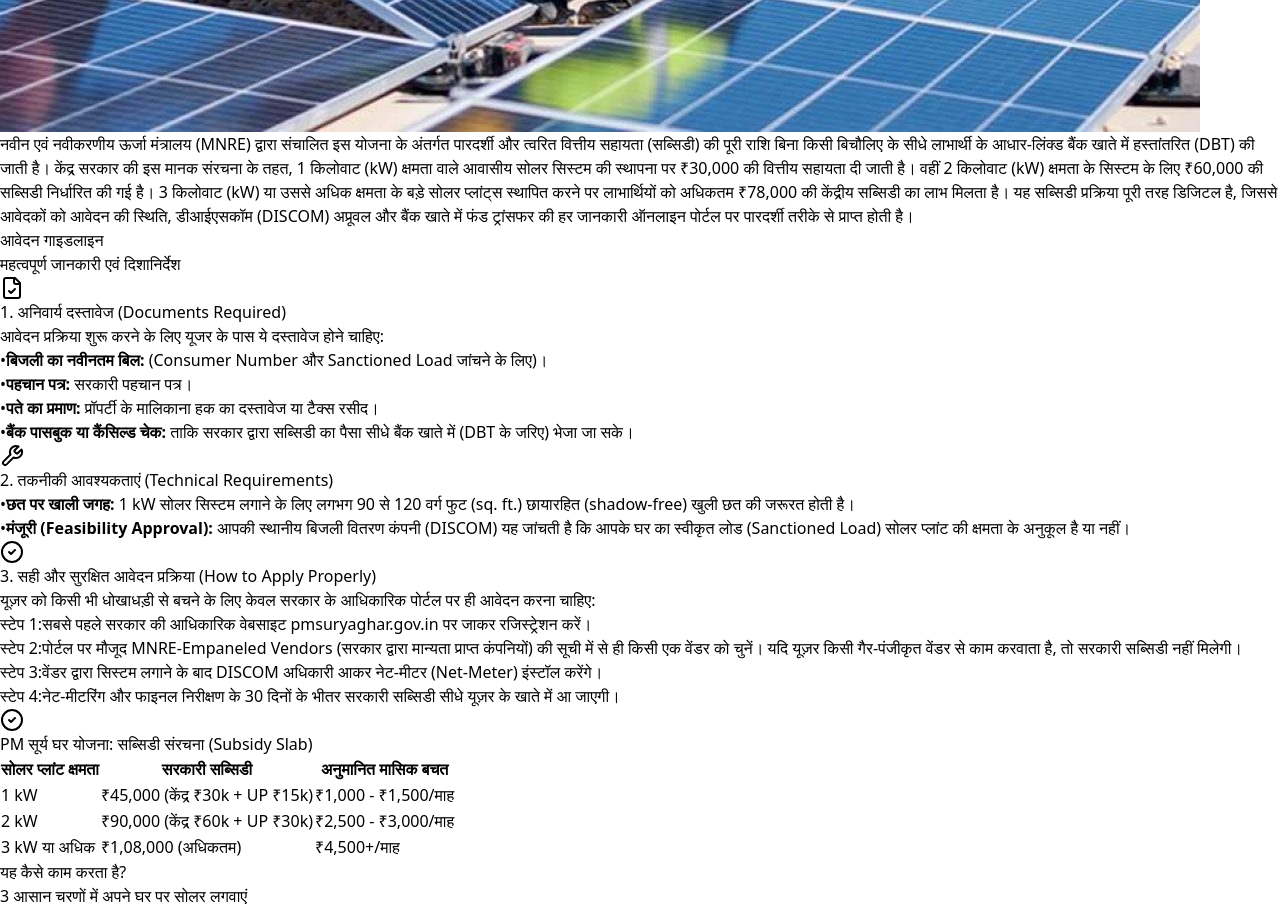
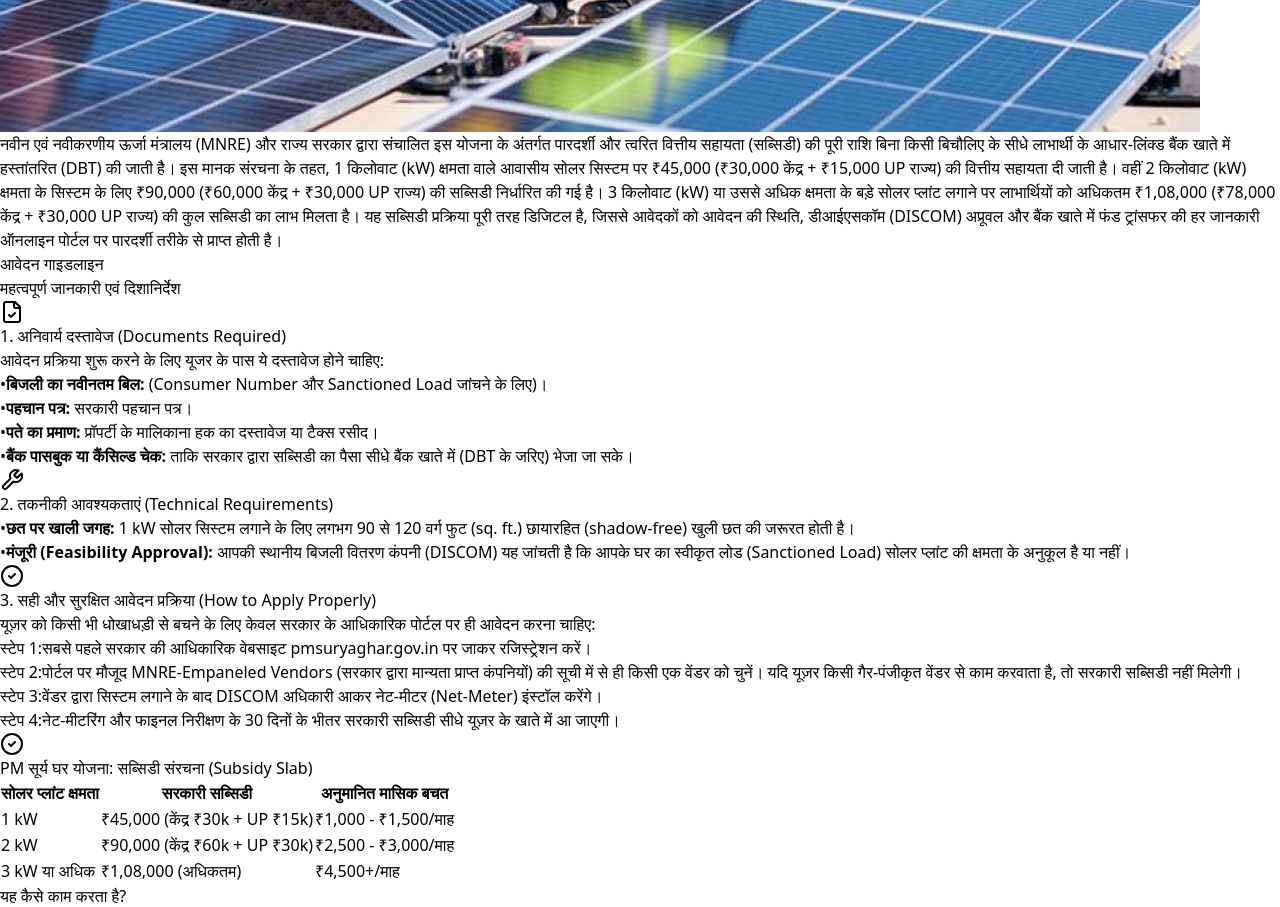
Before and after one commit to arvind9554/solar-calculator, a React (Vite) app: page / in a window 1280 px wide. Shown: the part 2100-3007 px from the top of the page. Built offline with nearby package versions, Linux system fonts and the light colour scheme; the HTML template or start-up script is replaced by a standard one.

Commit message:
updated code file

```diff
--- a/src/App.jsx
+++ b/src/App.jsx
@@ -134,8 +134,8 @@ export default function App() {
 
                   <div className="grid grid-cols-1 md:grid-cols-2 gap-4 sm:gap-6 items-center">
                     <p className="text-xs sm:text-sm text-slate-600 leading-relaxed text-justify">
-                      {lang === 'hi'? 'भारत सरकार द्वारा शुरू की गई PM सूर्य घर: मुफ्त बिजली योजना देश के 1 करोड़ से अधिक परिवारों को स्वच्छ, पर्यावरण-अनुकूल और किफायती सौर ऊर्जा से जोड़ने का एक दूरदर्शी और महत्वाकांक्षी राष्ट्रीय अभियान है। इस योजना का प्राथमिक उद्देश्य मध्यम और निम्न-मध्यम आय वर्ग वाले परिवारों के मासिक बिजली बिलों के भारी-भरकम वित्तीय बोझ को खत्म करके उन्हें ऊर्जा के क्षेत्र में पूरी तरह आत्मनिर्भर बनाना है। इसके तहत पात्र लाभार्थियों को अपने छतों (Rooftops) पर सोलर पैनल स्थापित करने के लिए भारत सरकार द्वारा ₹78,000 तक की प्रत्यक्ष डीबीटी (Direct Benefit Transfer) सब्सिडी प्रदान की जाती है। इतना ही नहीं, अतिरिक्त लागत को आसान बनाने के लिए बैंकों के माध्यम से बहुत कम ब्याज दर पर बिना किसी जटिल गारंटी के लोन (Collateral-Free Financing) की सुविधा भी उपलब्ध कराई जाती है। यह योजना न केवल आम नागरिकों को हर महीने 300 यूनिट तक मुफ्त बिजली का लाभ देती है, बल्कि नेट-मीटरिंग तकनीक के माध्यम से अतिरिक्त उत्पादित बिजली को DISCOM को बेचकर अतिरिक्त आय कमाने का शानदार अवसर भी प्रदान करती है।'
-                      : 'The PM Surya Ghar: Muft Bijli Yojana, launched by the Government of India, is a visionary and ambitious national initiative aimed at empowering over 1 crore households across the country with clean, sustainable, and affordable solar energy. The primary objective of this flagship scheme is to relieve middle and lower-middle-income families from the heavy financial burden of monthly electricity bills, fostering complete energy independence. Under this scheme, eligible beneficiaries receive a direct government subsidy (DBT) of up to ₹78,000 for installing rooftop solar systems. To make solar adoption seamlessly accessible, collateral-free bank loans are also facilitated at highly concessional interest rates. Beyond delivering up to 300 units of free electricity every month, the scheme allows households to generate passive income by feeding surplus power back into the grid through smart net-metering technology.'}
+                      {lang === 'hi'? 'भारत सरकार द्वारा शुरू की गई PM सूर्य घर: मुफ्त बिजली योजना देश के 1 करोड़ से अधिक परिवारों को स्वच्छ, पर्यावरण-अनुकूल और किफायती सौर ऊर्जा से जोड़ने का एक दूरदर्शी और महत्वाकांक्षी राष्ट्रीय अभियान है। इस योजना का प्राथमिक उद्देश्य मध्यम और निम्न-मध्यम आय वर्ग वाले परिवारों के मासिक बिजली बिलों के भारी-भरकम वित्तीय बोझ को खत्म करके उन्हें ऊर्जा के क्षेत्र में पूरी तरह आत्मनिर्भर बनाना है। इसके तहत उत्तर प्रदेश के पात्र लाभार्थियों को अपने छतों (Rooftops) पर सोलर पैनल स्थापित करने के लिए केंद्र और राज्य सरकार द्वारा मिलाकर अधिकतम ₹1,08,000 तक की कुल डीबीटी (Direct Benefit Transfer) सब्सिडी प्रदान की जाती है। इतना ही नहीं, अतिरिक्त लागत को आसान बनाने के लिए बैंकों के माध्यम से बहुत कम ब्याज दर पर बिना किसी जटिल गारंटी के लोन (Collateral-Free Financing) की सुविधा भी उपलब्ध कराई जाती है। यह योजना न केवल आम नागरिकों को हर महीने 300 यूनिट तक मुफ्त बिजली का लाभ देती है, बल्कि नेट-मीटरिंग तकनीक के माध्यम से अतिरिक्त उत्पादित बिजली को DISCOM को बेचकर अतिरिक्त आय कमाने का शानदार अवसर भी प्रदान करती है।'
+                      : 'Launched by the Government of India, the PM Surya Ghar: Muft Bijli Yojana is a visionary national campaign aimed at connecting over 1 crore households with clean, eco-friendly, and affordable solar energy. The primary objective of this scheme is to completely free middle and lower-middle-class families from heavy monthly electricity bills and make them self-reliant in energy. Under this scheme, eligible beneficiaries in Uttar Pradesh receive a total DBT (Direct Benefit Transfer) subsidy of up to ₹1,08,000 (combining Central and State subsidies) for installing rooftop solar panels. Furthermore, low-interest collateral-free bank loans are available to cover remaining costs. The scheme offers up to 300 units of free electricity monthly and allows households to earn extra income by selling surplus power back to DISCOM via net-metering.'}
                      </p>
                     <img
                       src="/solar-working-structure.jpg"
@@ -152,8 +152,8 @@ export default function App() {
                     />
                     <p className="text-xs sm:text-sm text-slate-600 leading-relaxed text-justify order-1 md:order-2">
                       {lang === 'hi'
-                        ? 'नवीन एवं नवीकरणीय ऊर्जा मंत्रालय (MNRE) द्वारा संचालित इस योजना के अंतर्गत पारदर्शी और त्वरित वित्तीय सहायता (सब्सिडी) की पूरी राशि बिना किसी बिचौलिए के सीधे लाभार्थी के आधार-लिंक्ड बैंक खाते में हस्तांतरित (DBT) की जाती है। केंद्र सरकार की इस मानक संरचना के तहत, 1 किलोवाट (kW) क्षमता वाले आवासीय सोलर सिस्टम की स्थापना पर ₹30,000 की वित्तीय सहायता दी जाती है। वहीं 2 किलोवाट (kW) क्षमता के सिस्टम के लिए ₹60,000 की सब्सिडी निर्धारित की गई है। 3 किलोवाट (kW) या उससे अधिक क्षमता के बड़े सोलर प्लांट्स स्थापित करने पर लाभार्थियों को अधिकतम ₹78,000 की केंद्रीय सब्सिडी का लाभ मिलता है। यह सब्सिडी प्रक्रिया पूरी तरह डिजिटल है, जिससे आवेदकों को आवेदन की स्थिति, डीआईएसकॉम (DISCOM) अप्रूवल और बैंक खाते में फंड ट्रांसफर की हर जानकारी ऑनलाइन पोर्टल पर पारदर्शी तरीके से प्राप्त होती है।'
-                      : 'Under the Ministry of New and Renewable Energy (MNRE), a fully transparent and streamlined Direct Benefit Transfer (DBT) mechanism ensures financial assistance (subsidy) is transferred straight into the beneficiary’s verified bank account without intermediary intervention. As per the standardized central subsidy framework, residential rooftop solar installations of 1 kW capacity receive a fixed financial aid of ₹30,000. For a 2 kW capacity system, the subsidy scales up to ₹60,000. For systems rated at 3 kW or higher, eligible households receive the maximum baseline central subsidy of ₹78,000. The entire allocation pipeline is managed digitally, allowing consumers to track application processing, DISCOM technical sanctioning, and subsidy release status directly on the centralized portal with full visibility.'}
+                        ? 'नवीन एवं नवीकरणीय ऊर्जा मंत्रालय (MNRE) और राज्य सरकार द्वारा संचालित इस योजना के अंतर्गत पारदर्शी और त्वरित वित्तीय सहायता (सब्सिडी) की पूरी राशि बिना किसी बिचौलिए के सीधे लाभार्थी के आधार-लिंक्ड बैंक खाते में हस्तांतरित (DBT) की जाती है। इस मानक संरचना के तहत, 1 किलोवाट (kW) क्षमता वाले आवासीय सोलर सिस्टम पर ₹45,000 (₹30,000 केंद्र + ₹15,000 UP राज्य) की वित्तीय सहायता दी जाती है। वहीं 2 किलोवाट (kW) क्षमता के सिस्टम के लिए ₹90,000 (₹60,000 केंद्र + ₹30,000 UP राज्य) की सब्सिडी निर्धारित की गई है। 3 किलोवाट (kW) या उससे अधिक क्षमता के बड़े सोलर प्लांट लगाने पर लाभार्थियों को अधिकतम ₹1,08,000 (₹78,000 केंद्र + ₹30,000 UP राज्य) की कुल सब्सिडी का लाभ मिलता है। यह सब्सिडी प्रक्रिया पूरी तरह डिजिटल है, जिससे आवेदकों को आवेदन की स्थिति, डीआईएसकॉम (DISCOM) अप्रूवल और बैंक खाते में फंड ट्रांसफर की हर जानकारी ऑनलाइन पोर्टल पर पारदर्शी तरीके से प्राप्त होती है।'
+                      : 'Managed by the Ministry of New and Renewable Energy (MNRE) alongside the state government, this scheme ensures full subsidy amounts are transferred directly to beneficiaries\' Aadhar-linked bank accounts via DBT without intermediaries. Under this structured model, a 1 kW residential solar system receives a total subsidy of ₹45,000 (₹30,000 Central + ₹15,000 UP State). A 2 kW system is eligible for ₹90,000 (₹60,000 Central + ₹30,000 UP State). For systems of 3 kW or higher capacity, beneficiaries receive the maximum total subsidy of ₹1,08,000 (₹78,000 Central + ₹30,000 UP State). The entire process is digitally managed, allowing applicants to transparently track application status, DISCOM approvals, and fund transfers online.'}
                   </p>
                   </div>
                 </div>
```
